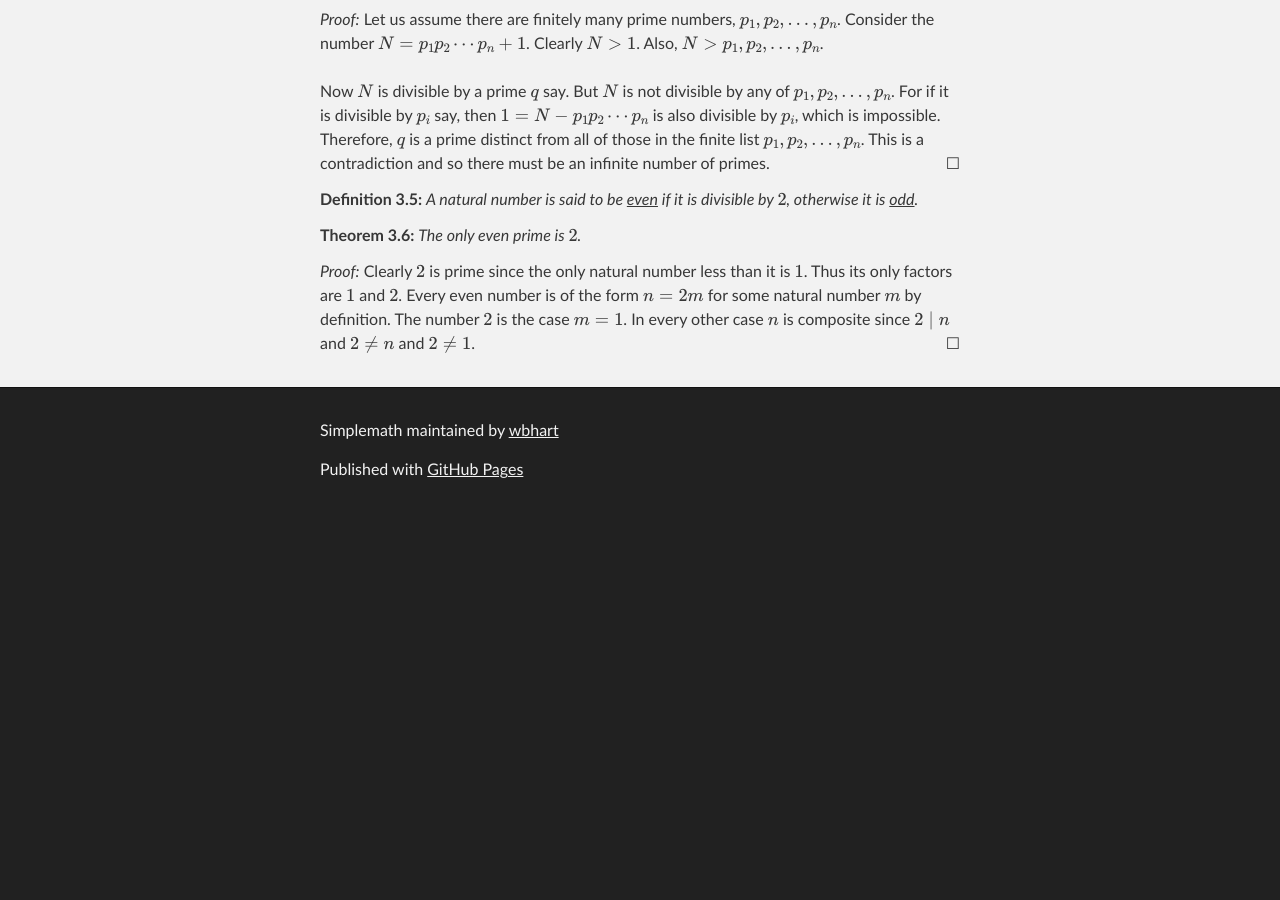
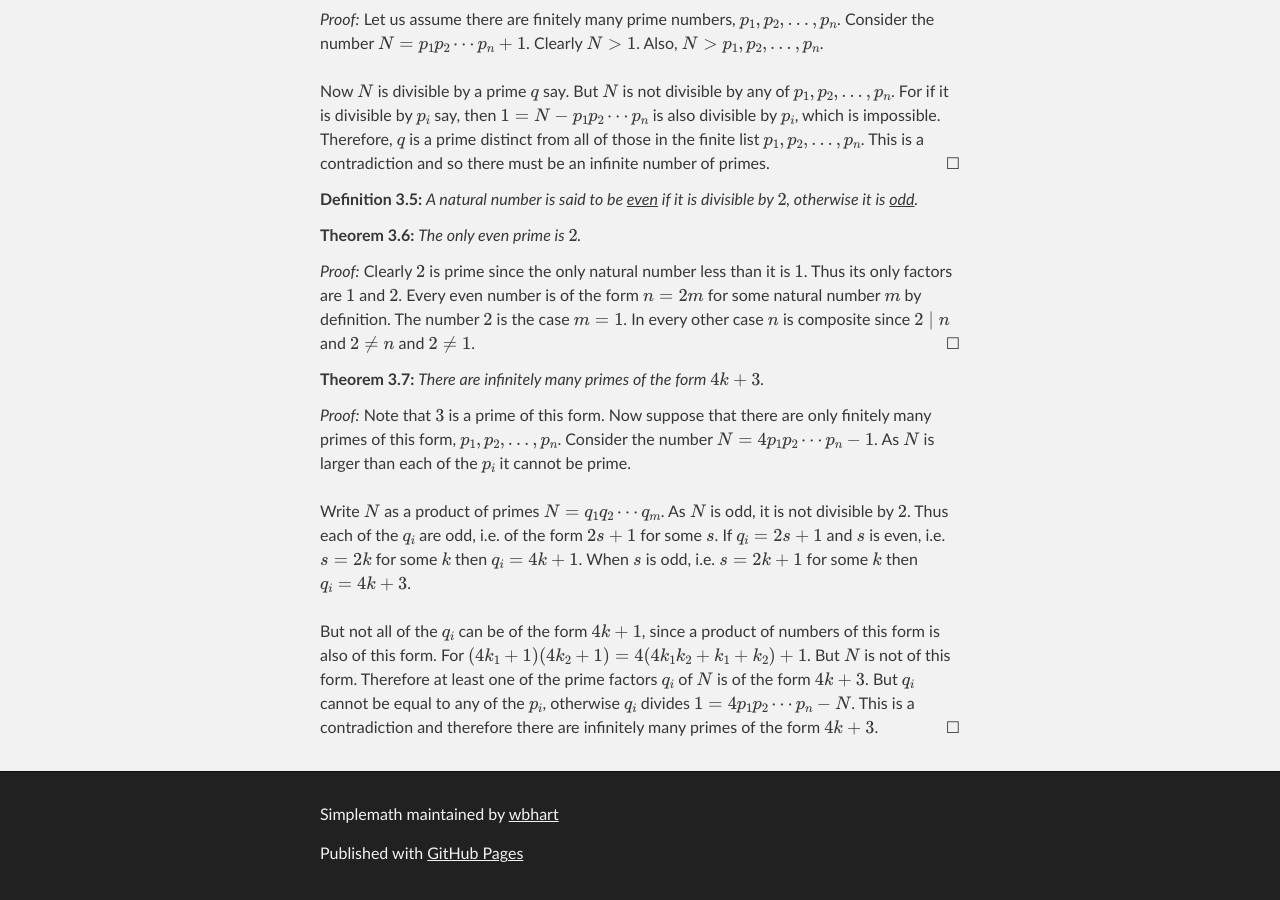
Before and after one commit to wbhart/SimpleMath, a Jekyll site: the page built from test.html, in a window 1280 px wide and 900 px high, scrolled down 10916 px. Built offline with Jekyll 4.4.1, drawn with Linux system fonts in a browser that asks for light colours; formulas are drawn with MathJax 3; before the commit the page ends 11432 px from its top, so only the background shows below that.

Commit message:
Update test.html

```diff
--- a/test.html
+++ b/test.html
@@ -530,3 +530,20 @@ must be an infinite number of primes.
 Every even number is of the form $n = 2m$ for some natural number $m$ by definition. The number $2$ is the case $m = 1$.
 In every other case $n$ is composite since $2 \;|\; n$ and $2 \neq n$ and $2 \neq 1$.
 </proof>
+
+<theorem> There are infinitely many primes of the form $4k + 3$.
+</theorem>
+
+<proof> Note that $3$ is a prime of this form. Now suppose that there are only finitely many primes of this form,
+$p_1, p_2, \ldots, p_n$. Consider the number $N = 4p_1p_2\cdots p_n - 1$. As $N$ is larger than each of the $p_i$ it
+cannot be prime. </br></br>
+
+Write $N$ as a product of primes $N = q_1q_2\cdots q_m$. As $N$ is odd, it is not divisible by $2$. Thus each of the
+$q_i$ are odd, i.e. of the form $2s + 1$ for some $s$. If $q_i = 2s + 1$ and $s$ is even, i.e. $s = 2k$ for some $k$ then
+$q_i = 4k + 1$. When $s$ is odd, i.e. $s = 2k + 1$ for some $k$ then $q_i = 4k + 3$. </br></br>
+
+But not all of the $q_i$ can be of the form $4k + 1$, since a product of numbers of this form is also of this form. For
+$(4k_1 + 1)(4k_2 + 1) = 4(4k_1k_2 + k_1 + k_2) + 1$. But $N$ is not of this form. Therefore at least one of the prime
+factors $q_i$ of $N$ is of the form $4k + 3$. But $q_i$ cannot be equal to any of the $p_i$, otherwise $q_i$ divides
+$1 = 4p_1p_2\cdots p_n - N$. This is a contradiction and therefore there are infinitely many primes of the form $4k + 3$.
+</proof>
```
